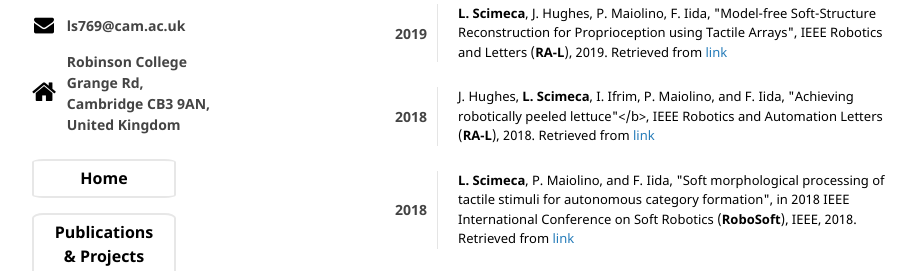
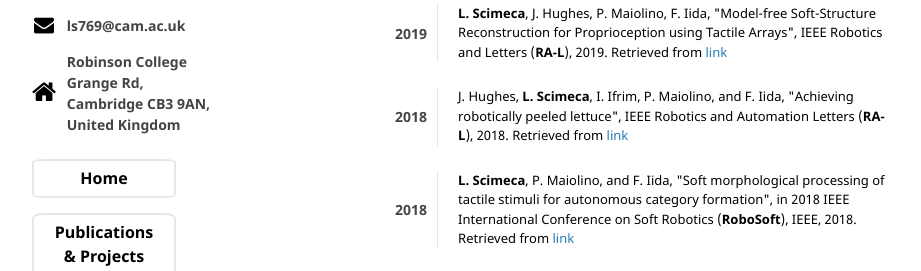
Before and after one commit to lucascimeca/lucascimeca.github.io, a Jekyll site: the page built from publications.md, in a window 1280 px wide and 900 px high, scrolled down 621 px. Shown: the part 173-444 px from the top of the window, without its empty margins (180-1101 px from the left). Built offline with Jekyll 4.4.1, drawn with Linux system fonts in a browser that asks for light colours; nearby versions of some CDN libraries; some web fonts are replaced; the repository's description, which GitHub fills in, is left out; our own code applies the rules of GitHub Pages for plain Markdown files.

```diff
--- a/publications.md
+++ b/publications.md
@@ -63,7 +63,7 @@ layout: default
   </th>
   <th style="padding: 5px 5px 20px 5px">
    <blockquote><div style="font-size: 13px; color: black; font-weight: normal">
- J. Hughes, <b>L. Scimeca</b>, I. Ifrim, P. Maiolino, and F. Iida, "Achieving robotically peeled lettuce"</b>, IEEE Robotics and Automation Letters (<b>RA-L</b>), 2018. Retrieved from <a href="https://ieeexplore.ieee.org/abstract/document/8409969/" target="_blank">link</a> </div></blockquote>
+ J. Hughes, <b>L. Scimeca</b>, I. Ifrim, P. Maiolino, and F. Iida, "Achieving robotically peeled lettuce", IEEE Robotics and Automation Letters (<b>RA-L</b>), 2018. Retrieved from <a href="https://ieeexplore.ieee.org/abstract/document/8409969/" target="_blank">link</a> </div></blockquote>
   </th>
  </tr>
  <tr>
```
